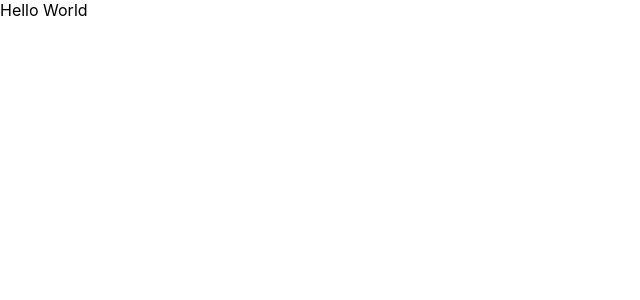
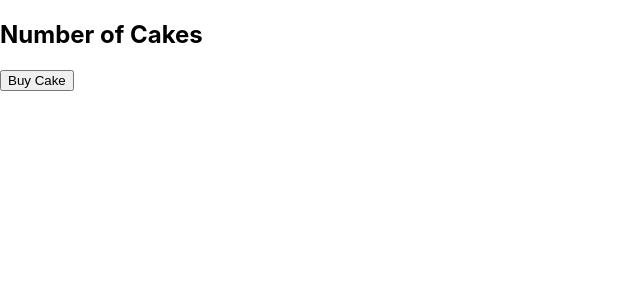
Before and after one commit to anantshanbhag/code-evolution-redux, a React (Create React App) app in the folder 1-react-redux-demo/: page / in a window 1280 px wide. Shown: the top 300 px of the page, without its empty margins (0-640 px from the left). Built offline with nearby package versions, Linux system fonts and the light colour scheme.

Commit message:
1-1-Add Components - Cake

```diff
--- a/1-react-redux-demo/src/App.js
+++ b/1-react-redux-demo/src/App.js
@@ -1,5 +1,7 @@
+import CakeContainer from "./components/CakeContainer";
+
 function App() {
-  return <div>Hello World</div>;
+  return <CakeContainer />;
 }
 
 export default App;
--- /dev/null
+++ b/1-react-redux-demo/src/components/CakeContainer.js
@@ -0,0 +1,10 @@
+import React from "react";
+
+const CakeContainer = () => (
+  <>
+    <h2>Number of Cakes</h2>
+    <button>Buy Cake</button>
+  </>
+);
+
+export default CakeContainer;
```
